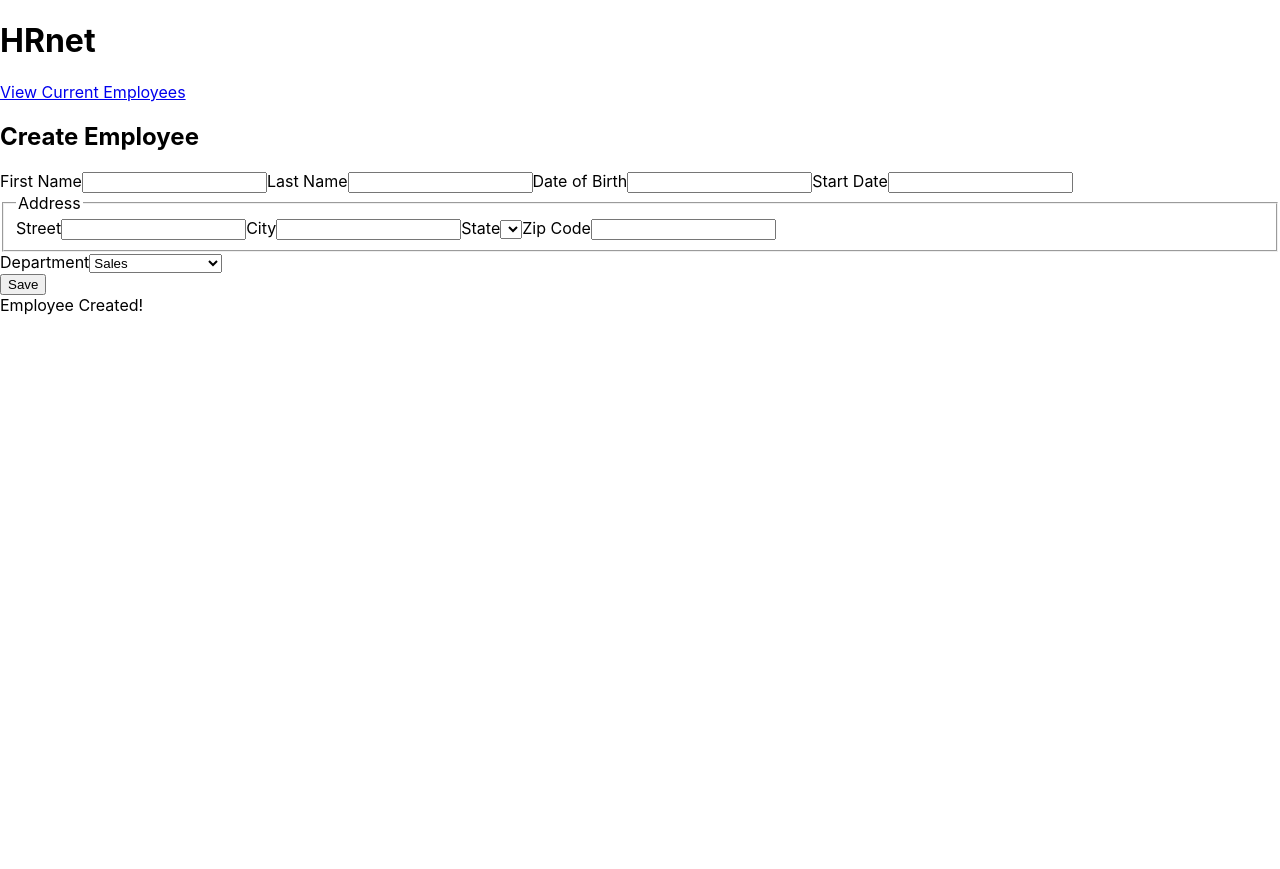
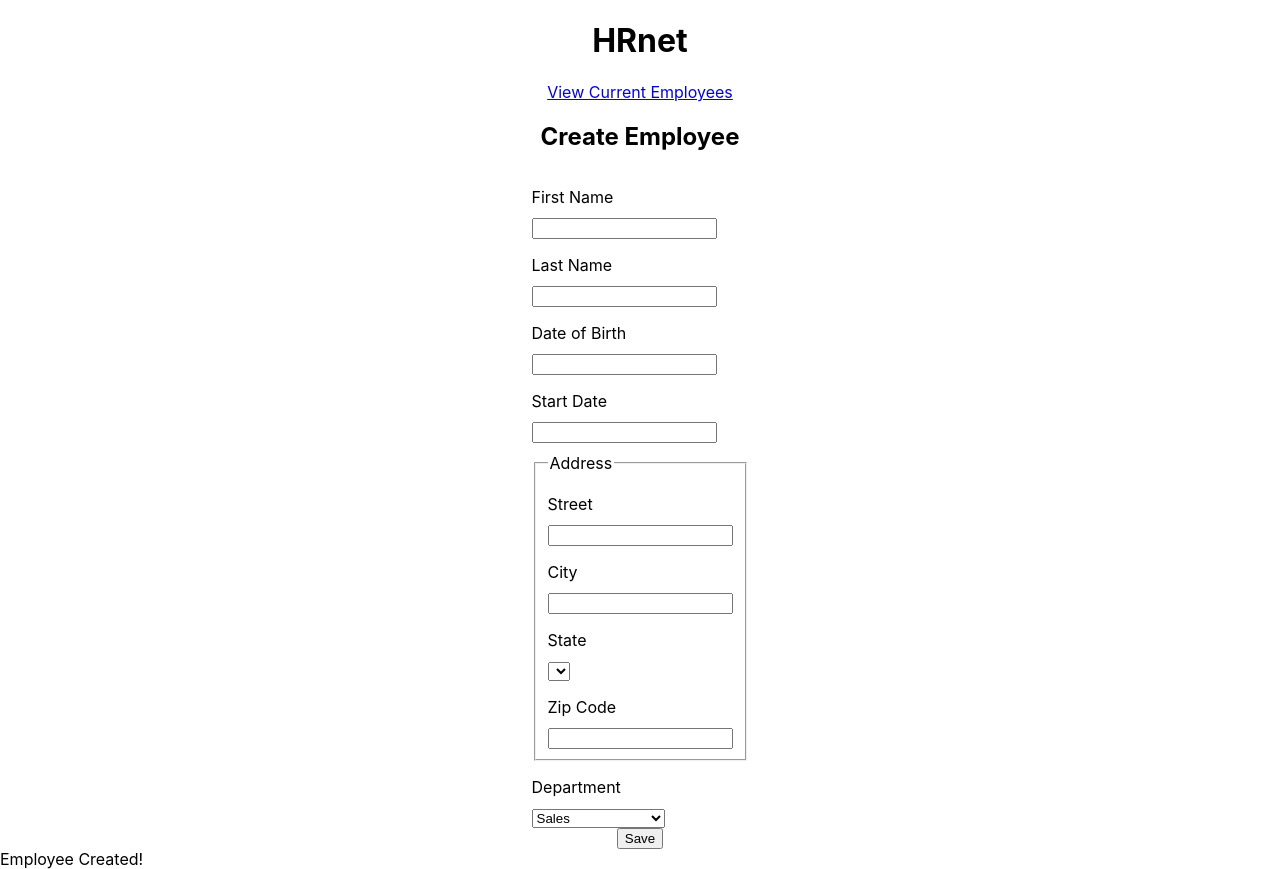
Before and after one commit to Halloween47/HRnet_React, a React (Create React App) app: page / in a window 1280 px wide. Before the commit the page ends 800 px from the top, so only its background shows below. Built offline with nearby package versions, Linux system fonts and the light colour scheme.

Commit message:
Installation redux toolkit & Debut de la configuration du store

```diff
--- a/package.json
+++ b/package.json
@@ -3,11 +3,13 @@
   "version": "0.1.0",
   "private": true,
   "dependencies": {
+    "@reduxjs/toolkit": "^2.1.0",
     "@testing-library/jest-dom": "^5.17.0",
     "@testing-library/react": "^13.4.0",
     "@testing-library/user-event": "^13.5.0",
     "react": "^18.2.0",
     "react-dom": "^18.2.0",
+    "react-redux": "^9.1.0",
     "react-router-dom": "^6.22.0",
     "react-scripts": "5.0.1",
     "web-vitals": "^2.1.4"
--- a/src/App.css
+++ b/src/App.css
@@ -1,38 +1,23 @@
-.App {
-  text-align: center;
+.title {
+  display: flex;
+  align-items: center;
+  justify-content: center;
 }
 
-.App-logo {
-  height: 40vmin;
-  pointer-events: none;
-}
 
-@media (prefers-reduced-motion: no-preference) {
-  .App-logo {
-    animation: App-logo-spin infinite 20s linear;
-  }
-}
-
-.App-header {
-  background-color: #282c34;
-  min-height: 100vh;
+.container {
   display: flex;
   flex-direction: column;
   align-items: center;
   justify-content: center;
-  font-size: calc(10px + 2vmin);
-  color: white;
 }
 
-.App-link {
-  color: #61dafb;
+label {
+  display: block;
+  margin-top: 1rem;
+  margin-bottom: 10px;
 }
 
-@keyframes App-logo-spin {
-  from {
-    transform: rotate(0deg);
-  }
-  to {
-    transform: rotate(360deg);
-  }
+.address {
+  margin-top: 10px;
 }
--- a/src/pages/createemployee.jsx
+++ b/src/pages/createemployee.jsx
@@ -1,8 +1,10 @@
 import { Link } from 'react-router-dom'
 import '../App.css'
-import EmployeList from './employelist'
 
 function CreateEmployee() {
+   function saveEmployee() {
+
+   }
   return (
     <>
       <div className="title">
@@ -47,7 +49,7 @@ function CreateEmployee() {
             <option>Legal</option>
           </select>
         </form>
-        <button onclick="saveEmployee()">Save</button>
+        <button onclick={saveEmployee}>Save</button>
       </div>
       <div id="confirmation" className="modal">
         Employee Created!
```
Also changed, not shown: src/store/store.js (added, +7 -0 lines), 1 other file (tests, documents, lock files or other folders).
